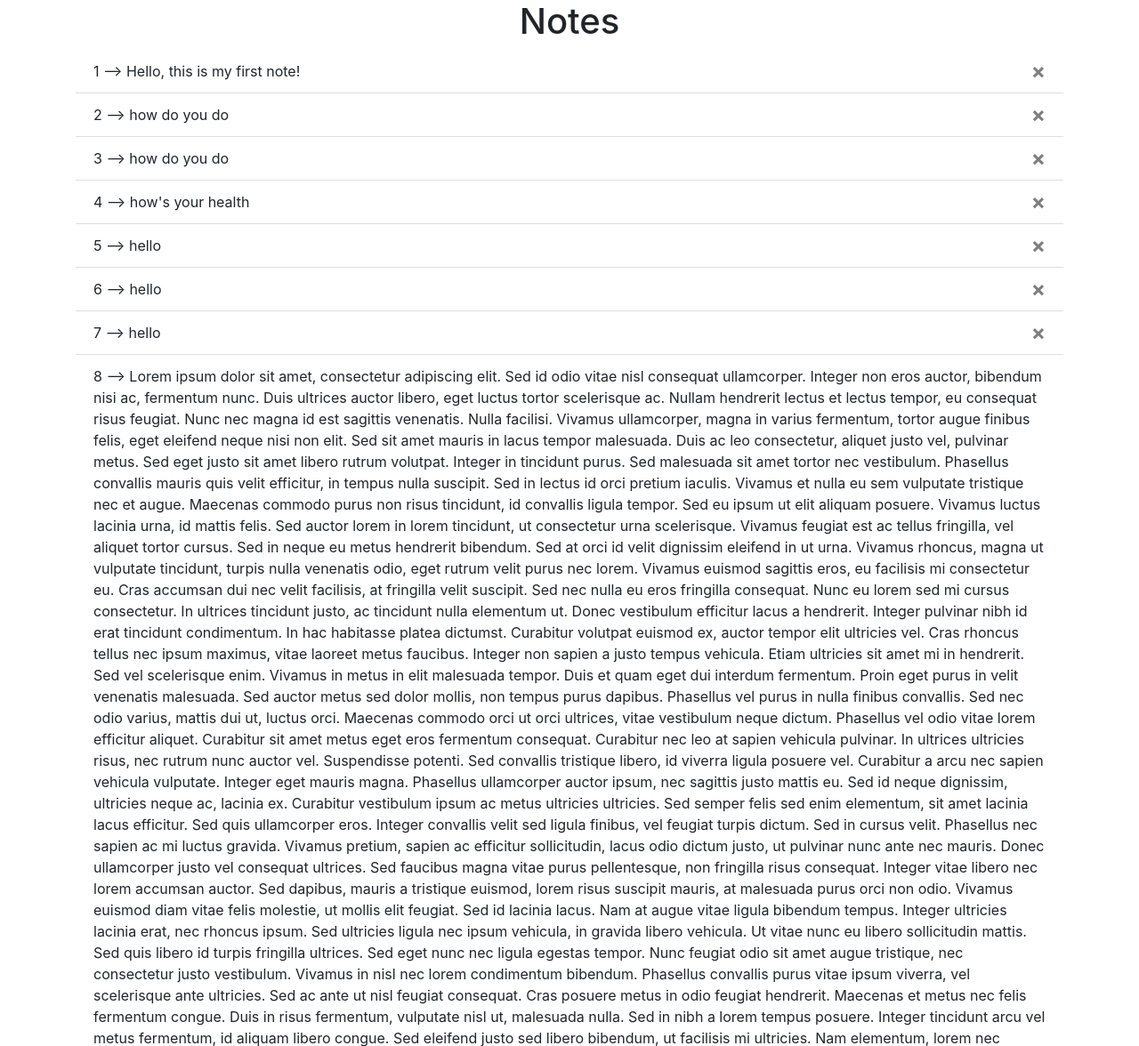
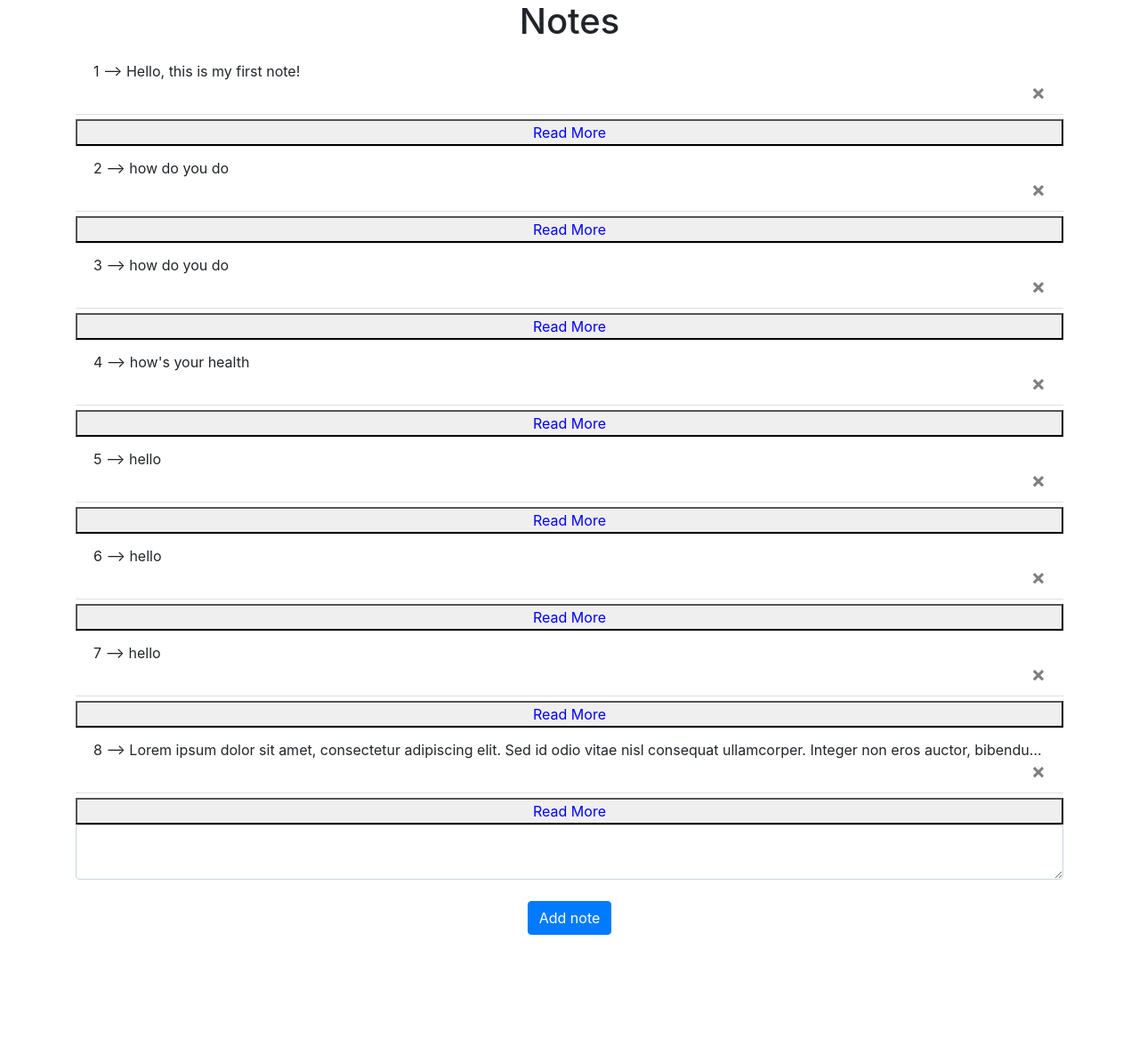
Before and after one commit to Ark-Arch/notes-taking-web-app, a Flask app: page / in a window 1280 px wide. Shown: the part 56-1232 px from the top of the page at 89% size. After the commit the page ends 1107 px from the top, so only its background shows below. Run offline with Flask 3, Linux system fonts and the light colour scheme; a user stored in the database is signed in; some libraries are stand-ins or nearby versions.

Commit message:
added a read more functionality on the text

```diff
--- /dev/null
+++ b/website/static/toggleText.js
@@ -0,0 +1,18 @@
+// JavaScript to toggle the class on button click
+function toggleText(button) {
+	      var listItem = button.previousElementSibling;
+	      var content = listItem.querySelector('.content');
+	      content.classList.toggle('expanded');
+	      //listItem.classList.toggle('expanded');
+	      button.innerText = content.classList.contains('expanded') ? 'Read Less' : 'Read More';
+}
+
+// Add button dynamically to each list item
+var listItems = document.querySelectorAll('.list-group-item');
+listItems.forEach(function(item) {
+	          var button = document.createElement('button');
+	          button.setAttribute('class', 'expand-button');
+	          button.innerText = 'Read More';
+	          button.onclick = function() { toggleText(this); };
+	          item.after(button);
+  });
--- a/website/templates/base.html
+++ b/website/templates/base.html
@@ -15,6 +15,28 @@
 						      crossorigin="anonymous"
 						          />
 		<title>{% block title %}HOME{% endblock %}</title>
+
+		<style>
+			/* Style for the list item */
+			/*.list-group-item*/
+
+			.content {
+				white-space:nowrap;
+				overflow:hidden;
+				text-overflow: ellipsis;
+				max-width: 100%;}
+			.expand-button {
+				display: block;
+				margin-top: 5px;
+				cursor: pointer;
+				color: blue;
+			}
+			.expanded {
+				white-space: normal;
+				overflow: visible;
+				text-overflow: unset;
+			}
+		</style>
 
 	</head>
 	<body>
@@ -85,6 +107,10 @@
 		    type="text/javascript"
 		    src="{{ url_for('static', filename='index.js') }}"
 		></script>
+	    <script
+			    type="text/javascript"
+			    src="{{ url_for('static', filename='toggleText.js') }}"
+		    ></script>
 
 
 	</body>
--- a/website/templates/home.html
+++ b/website/templates/home.html
@@ -7,10 +7,13 @@
 
 <ul class="list-group list-group-flush" id="notes">
 	{% for note in user.notes %}
-	<li class="list-group-item">{{user.notes.index(note)+1}} --> {{ note.data }}
-		<button type="button" class="close" onClick="deleteNote({{ note.id }})">
+	<li class="list-group-item">
+		<div class="content">
+		{{user.notes.index(note)+1}} --> {{ note.data }}
+		</div>
+	<button type="button" class="close" onClick="deleteNote({{ note.id }})">
 			<span aria-hidden="true">&times;</span>
-		</button>
+	</button>
 	</li>
 	{% endfor %}
 </ul>
--- a/website/views.py
+++ b/website/views.py
@@ -32,9 +32,7 @@ def about_us():
 # this would only take on the POST method. no GET request
 @views.route('/delete-note', methods=['POST'])
 def delete_note():
-    print(request.data)
     note = json.loads(request.data)
-    print(f"note = {note}")
     noteId = note['noteId']
     note = Note.query.get(noteId) # access primary key
     if note:
```
Also changed, not shown: website/static/toggleContent.js (deleted, +0 -12 lines), instance/database.db.
